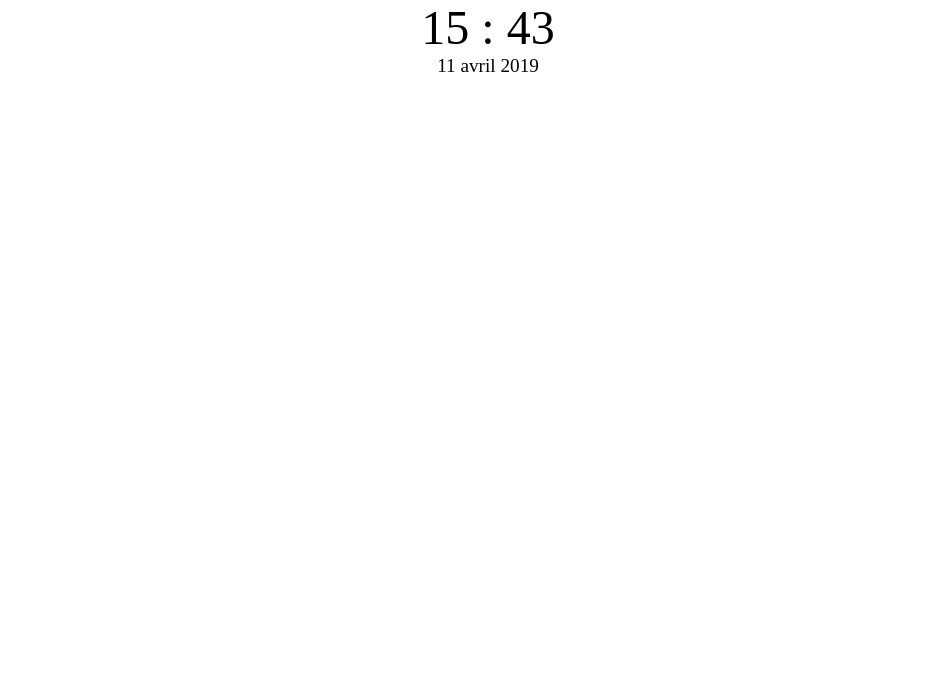
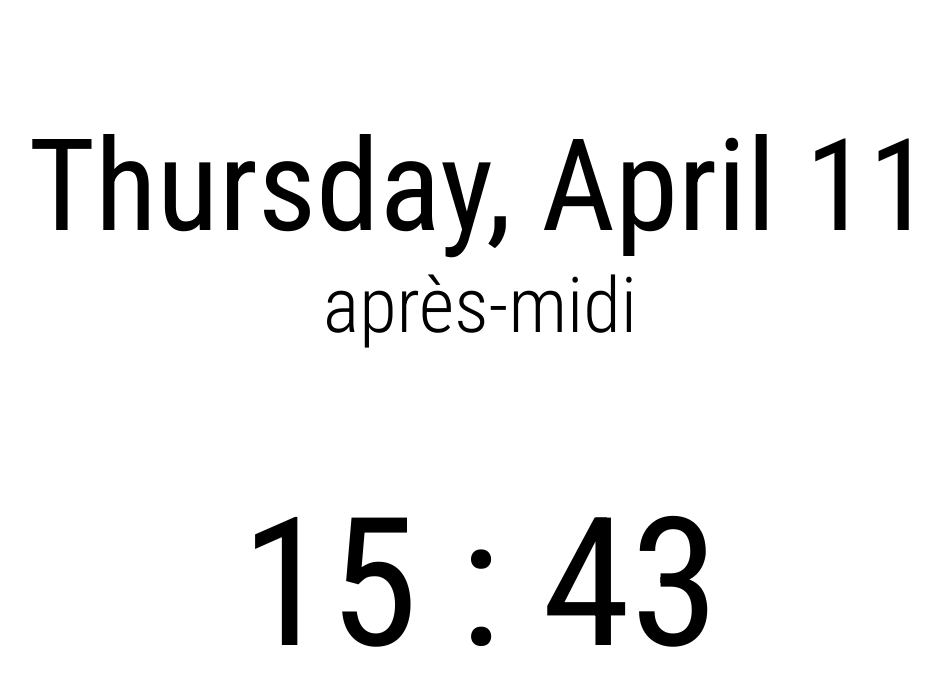
Before and after one commit to Zenika/marcel-plugin-datetime, a plain HTML site: page frontend/index.html in a window 1280 px wide. Shown: the whole page, without its empty margins (160-1100 px from the left). Drawn offline with Linux system fonts and the light colour scheme.

Commit message:
:lipstick: datetime plugin to stick severine project (#2)

```diff
--- a/frontend/index.html
+++ b/frontend/index.html
@@ -5,26 +5,28 @@
   <meta charset="utf-8">
   <title>marcel-plugin-etherpad-board</title>
   <link rel="stylesheet" type="text/css" href="styles.css">
+  <link href="https://fonts.googleapis.com/css?family=Roboto+Condensed:300,400,700" rel="stylesheet">
   <script src="./marcel.js"></script>
 </head>
 
 <body>
 
   <div id="container" class="container">
-    <span class="time">
+    <div class="date">
+      <span id="date"></span>
+    </div>
+    <div class="period">
+      <span id="period"></span>
+    </div>
+    <div class="time">
       <span id="hour"></span>
-      <span class="blink_me">:</span>
+      <span>:</span>
       <span id="minutes"></span>
-    </span>
-    <span class="date">
-      <span id="day"></span>
-      <span id="month"></span>
-      <span id="year"></span>
-    </span>
+    </div>
   </div>
 
   <script>
-    const leftPad = number => ('0' + number).slice(-2)
+    const capitalize = (str) => str.charAt(0).toUpperCase() + str.slice(1)
 
     class Clock extends Marcel.Plugin {
       constructor() {
@@ -32,9 +34,8 @@
         this.container = document.getElementById('container')
         this.hour = document.getElementById('hour')
         this.minutes = document.getElementById('minutes')
-        this.day = document.getElementById('day')
-        this.month = document.getElementById('month')
-        this.year = document.getElementById('year')
+        this.period = document.getElementById('period')
+        this.date = document.getElementById('date')
 
         this.updateClock()
         setInterval(() => this.updateClock(), 10 * 1000)
@@ -42,36 +43,46 @@
 
       updateClock() {
         const now = new Date()
-        console.log(this.state, now)
 
         if (this.state.lastMinute === now.getMinutes()) return
 
-        const date = {
-          minutes: leftPad(now.getMinutes()),
-          hour: leftPad(now.getHours()),
-
-          day: leftPad(now.toLocaleString('fr', { day: '2-digit' })),
-          year: now.toLocaleString('fr', { year: 'numeric' }),
-          month: now.toLocaleString('fr', { month: 'long' }),
+        const hour = now.getHours()
+        let period
+        if (hour >= 22 || hour < 6)  {
+          period = 'nuit'
+        } else if (hour < 12)  {
+          period = 'matin'
+        } else if (hour < 14)  {
+          period = 'midi'
+        } else if (hour < 18)  {
+          period = 'après-midi'
+        } else if (hour < 22)  {
+          period = 'soir'
         }
 
-        console.log(this.state)
+        const language = navigator.language || 'fr'
 
-        this.setState({ date, lastMinute: now.getMinutes() })
+        const datetime = {
+          minutes: String(now.getMinutes()).padStart(2, '0'),
+          hour: String(now.getHours()).padStart(2, '0'),
+          period,
+          date: capitalize(now.toLocaleString(language, { weekday: 'long', month: 'long', day: '2-digit' })),
+        }
+
+        this.setState({ datetime, lastMinute: now.getMinutes() })
       }
 
       render() {
         const { stylesvar = {} } = this.props
-        const { date } = this.state
+        const { datetime } = this.state
 
-        if (stylesvar['primary-color']) this.container.style.color = stylesvar['primary-color']
-        if (stylesvar['font-family']) this.container.style.fontFamily = stylesvar['font-family']
+        if (stylesvar['primary-color']) this.container.style.background = stylesvar['primary-color']
+        if (stylesvar['background-color']) this.container.style.color = stylesvar['background-color']
 
-        this.hour.innerText = date.hour
-        this.minutes.innerText = date.minutes
-        this.day.innerText = date.day
-        this.month.innerText = date.month
-        this.year.innerText = date.year
+        this.hour.innerText = datetime.hour
+        this.minutes.innerText = datetime.minutes
+        this.period.innerText = datetime.period
+        this.date.innerText = datetime.date
       }
     }
 
--- a/frontend/styles.css
+++ b/frontend/styles.css
@@ -4,31 +4,34 @@ body {
   overflow: hidden;
   width: 100vw;
   height: 100vh;
+  font-family: 'Roboto Condensed', sans-serif;
 }
 
 .container {
-  min-width: 130px;
-  margin-left: 1em;
-  text-align: center;
+  display: flex;
+  justify-content: center;
+  align-items: center;
+  width: 100%;
+  height: 100%;
+  flex-direction: column;
+}
+
+.date {
+  font-size: 5em;
+  font-size: 10vw;
+  font-weight: 400;
+}
+
+.period {
+  font-size: 3em;
+  font-size: 6vw;
+  font-weight: 300;
 }
 
 .time {
-  display: block;
-  font-size: 3em;
-  text-align: center;
+  margin-top: 0.7em;
+  margin-top: 10vw;
+  font-size: 7em;
+  font-size: 14vw;
+  font-weight: 400;
 }
-
-.date {
-  font-size: 1.2em;
-  font-weight: 300;
-}
-
-.blink_me {
-  animation: blinker 1s linear infinite;
-}
-
-@keyframes blinker {
-  50% {
-    opacity: 0;
-  }
-}
```
